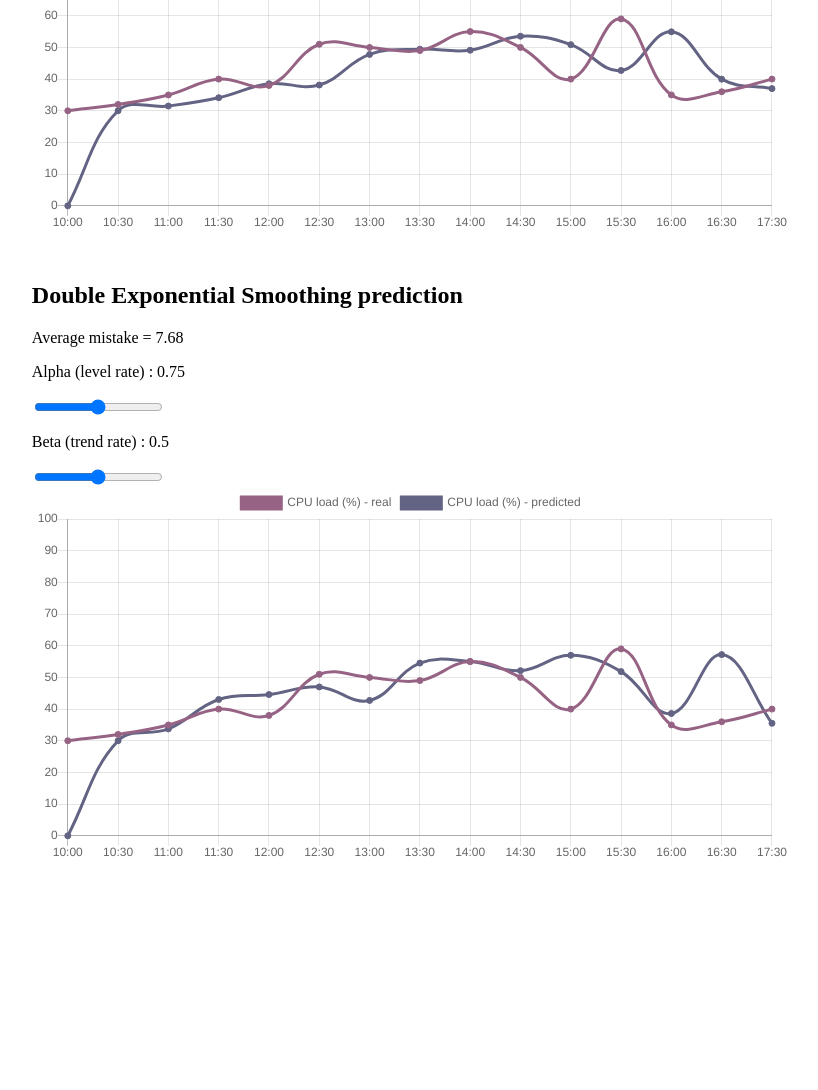
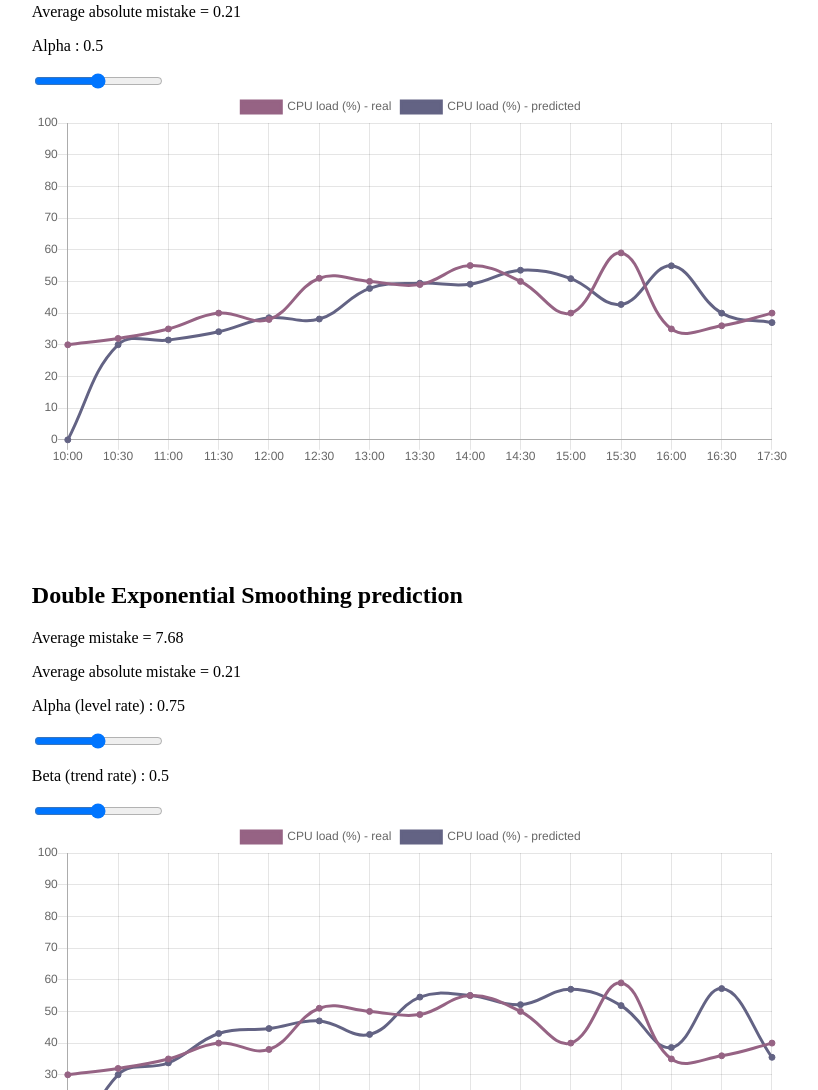
Before and after one commit to DimamoN/time-series-prediction, a plain HTML site: page index.html in a window 1280 px wide. Shown: the part 1408-2498 px from the top of the page, without its empty margins (229-1047 px from the left). Before the commit the page ends 2274 px from the top, so only its background shows below. Drawn offline with nearby package versions, Linux system fonts and the light colour scheme.

Commit message:
average abs mistake

```diff
--- a/css/style.css
+++ b/css/style.css
@@ -7,7 +7,7 @@ div.chart {
     margin-left: 20%;
     margin-right: 20%;
     width: 60%;
-    height: 400px;
+    height: 500px;
 }
 
 div.firstChart {
--- a/index.html
+++ b/index.html
@@ -24,12 +24,14 @@
 <div class="chart firstChart">
     <h2>Moving average prediction</h2>
     <p id="maMistake"></p>
+    <p id="maAbsMistake"></p>
     <canvas id="maChart"></canvas>
 </div>
 
 <div class="chart">
     <h2>Weighted Moving average prediction</h2>
     <p id="wmaMistake"></p>
+    <p id="wmaAbsMistake"></p>
 
     <div class="slideContainer">
         <p>Previous :   <span id="wmaPrevRate"></span>
@@ -44,6 +46,7 @@
 <div class="chart">
     <h2>Exponential Smoothing prediction</h2>
     <p id="esMistake"></p>
+    <p id="esAbsMistake"></p>
 
     <div class="slideContainer">
         <p>Alpha :   <span id="esAlpha"></span>
@@ -57,6 +60,7 @@
 <div class="chart">
     <h2>Double Exponential Smoothing prediction</h2>
     <p id="desMistake"></p>
+    <p id="desAbsMistake"></p>
 
     <div class="slideContainer">
         <p>Alpha (level rate) :   <span id="desAlpha"></span>
--- a/js/mychart.js
+++ b/js/mychart.js
@@ -20,6 +20,7 @@ let chartMa, chartWma, chartEs, chartDes;
 const PURPLE = 'rgb(150, 99, 132)';
 const BLUE = 'rgb(99, 99, 132)';
 const MISTAKE_TEXT = 'Average mistake = ';
+const ABS_MISTAKE_TEXT = 'Average absolute mistake = ';
 
 // todo: make generation, not hard code
 const DATA_SET_1 = [30, 32, 35, 40, 38, 51, 50, 49, 55, 50, 40, 59, 35, 36, 40]; // DES
@@ -98,6 +99,17 @@ function averageMistake(realList, predictedList) {
     return (allMistake / realList.length).toFixed(2);
 }
 
+function averageAbsoluteMistake(realList, predictedList) {
+    if (realList.length !== predictedList.length) {
+        throw 'real and predicted lists must be the same length';
+    }
+    let allMistake = 0;
+    for (let i = 0; i < realList.length; i++) {
+        allMistake += Math.abs(realList[i] - predictedList[i]) / realList[i];
+    }
+    return (allMistake / realList.length).toFixed(2);
+}
+
 let maData = {
     context: document.getElementById('maChart').getContext('2d'),
     /**
@@ -130,6 +142,8 @@ let maData = {
     setMistake: function () {
         document.getElementById("maMistake").innerHTML =
             MISTAKE_TEXT + averageMistake(realValues, maData.predictList(realValues));
+        document.getElementById("maAbsMistake").innerHTML =
+            ABS_MISTAKE_TEXT + averageAbsoluteMistake(realValues, maData.predictList(realValues));
     }
 };
 
@@ -165,6 +179,8 @@ let wmaData = {
     setMistake: function() {
         document.getElementById("wmaMistake").innerHTML =
             MISTAKE_TEXT + averageMistake(realValues, wmaData.predictList(realValues, this.prevRate));
+        document.getElementById("wmaAbsMistake").innerHTML =
+            ABS_MISTAKE_TEXT + averageAbsoluteMistake(realValues, wmaData.predictList(realValues));
     }
 };
 
@@ -195,6 +211,8 @@ let esData = {
     setMistake: function () {
         document.getElementById("esMistake").innerHTML =
             MISTAKE_TEXT + averageMistake(realValues, esData.predictList(realValues, this.alpha));
+        document.getElementById("esAbsMistake").innerHTML =
+            ABS_MISTAKE_TEXT + averageAbsoluteMistake(realValues, esData.predictList(realValues));
     }
 };
 
@@ -250,6 +268,8 @@ let desData = {
     setMistake: function () {
         document.getElementById("desMistake").innerHTML =
             MISTAKE_TEXT + averageMistake(realValues, this.predictList(realValues, this.alpha));
+        document.getElementById("desAbsMistake").innerHTML =
+            ABS_MISTAKE_TEXT + averageAbsoluteMistake(realValues, desData.predictList(realValues));
     }
 };
 
@@ -406,3 +426,5 @@ function drawAll() {
 }
 
 drawAll();
+
+console.log(desData.predictList(DATA_SET_1));
```
